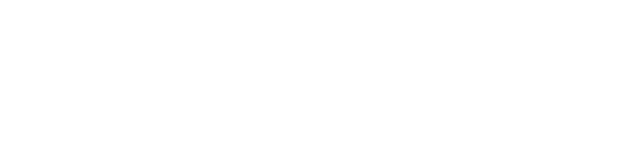
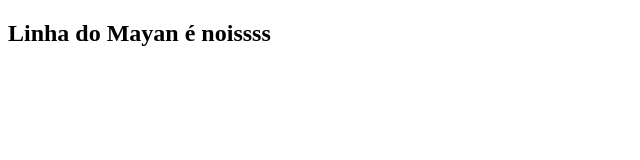
Before and after one commit to GabrielGodoi390/version-controll-task, a plain HTML site: page index.html in a window 1280 px wide. Shown: the whole page, without its empty margins (0-640 px from the left). Drawn offline with Linux system fonts and the light colour scheme.

Commit message:
linha do Mayan

```diff
--- a/index.html
+++ b/index.html
@@ -6,6 +6,6 @@
     <title>Document</title>
 </head>
 <body>
-
+    <h2>Linha do Mayan é noissss</h2>
 </body>
 </html>
```
